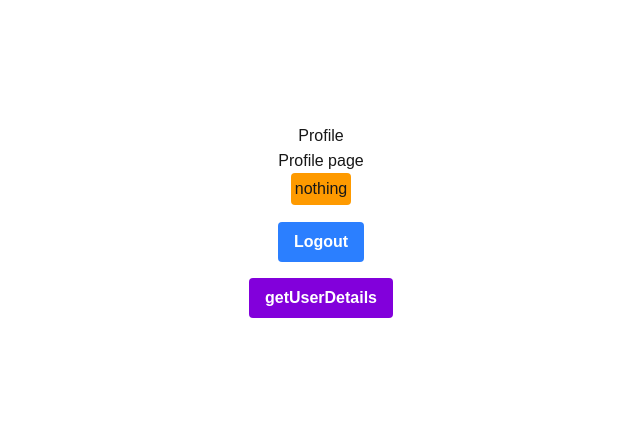
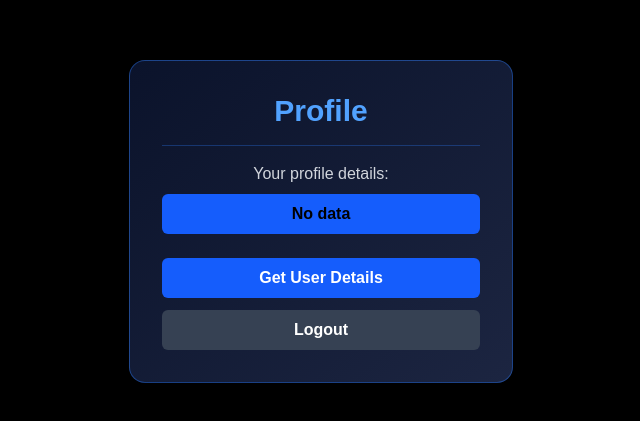
Before and after one commit to Shelarnitin/nextjs-login, a Next.js app: page /profile in a window 1280 px wide. Shown: the part 179-600 px from the top of the page, without its empty margins (319-959 px from the left). Built offline with nearby package versions, Linux system fonts and the light colour scheme.

Commit message:
update tailwind css

```diff
--- a/src/app/profile/page.tsx
+++ b/src/app/profile/page.tsx
@@ -26,25 +26,29 @@ export default function ProfilePage() {
     }
 
     return (
-        <div className="flex flex-col items-center justify-center min-h-screen py-2">
-            <h1>Profile</h1>
-            <hr />
-            <p>Profile page</p>
-            <h2 className="p-1 rounded bg-amber-500">{data === 'nothing' ? "nothing" : <Link href={`/profile/${data}`}>
-            {data}
-            </Link> }</h2>
-            <hr />
-            <button
+         <div className="flex items-center justify-center min-h-screen bg-black text-white">
+      <div className="bg-gradient-to-br from-[#0b132b] to-[#1c2541] shadow-lg rounded-2xl p-8 w-96 border border-blue-500/40 text-center">
+        <h1 className="text-3xl font-bold text-blue-400 mb-4">Profile</h1>
+        <hr className="border-blue-500/30 mb-4" />
+        <p className="text-gray-300 mb-2">Your profile details:</p>
+        <h2 className="p-2 bg-blue-600 rounded-md text-black font-semibold">
+          {data === "nothing" ? "No data" : <Link href={`/profile/${data}`}>{data}</Link>}
+        </h2>
+        <div className="mt-6 flex flex-col gap-3">
+          <button
+            onClick={getUserDetails}
+            className="bg-blue-600 hover:bg-blue-700 text-white font-semibold py-2 px-4 rounded-md"
+          >
+            Get User Details
+          </button>
+          <button
             onClick={logout}
-            className="bg-blue-500 mt-4 hover:bg-blue-700
-            text-white font-bold py-2 px-4 rounded"
-            >Logout</button>
-
-            <button
-            onClick={getUserDetails}
-            className="bg-purple-700 mt-4 hover:bg-blue-700
-            text-white font-bold py-2 px-4 rounded"
-            >getUserDetails</button>
+            className="bg-gray-700 hover:bg-red-600 text-white font-semibold py-2 px-4 rounded-md"
+          >
+            Logout
+          </button>
         </div>
+      </div>
+    </div>
     )
 }
```
